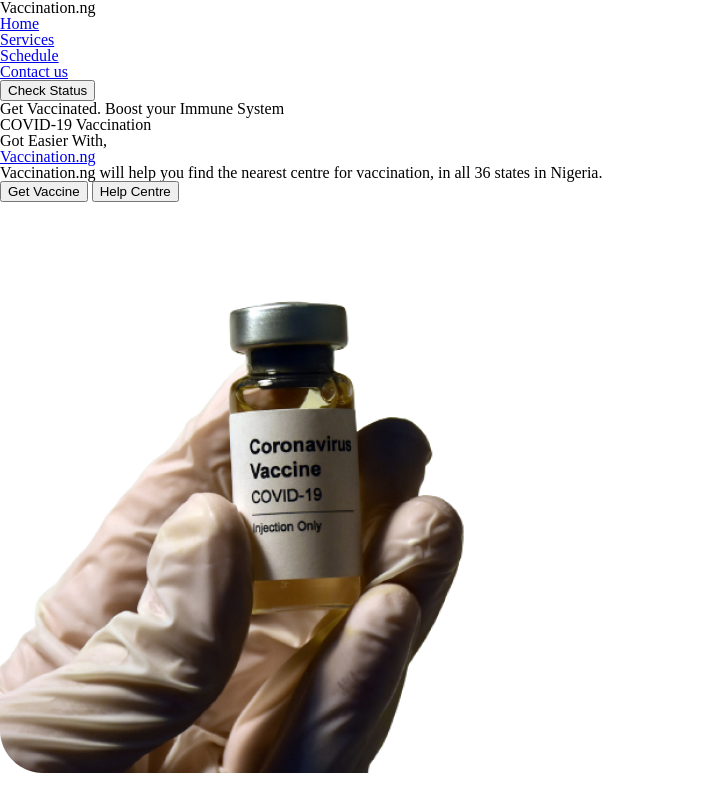
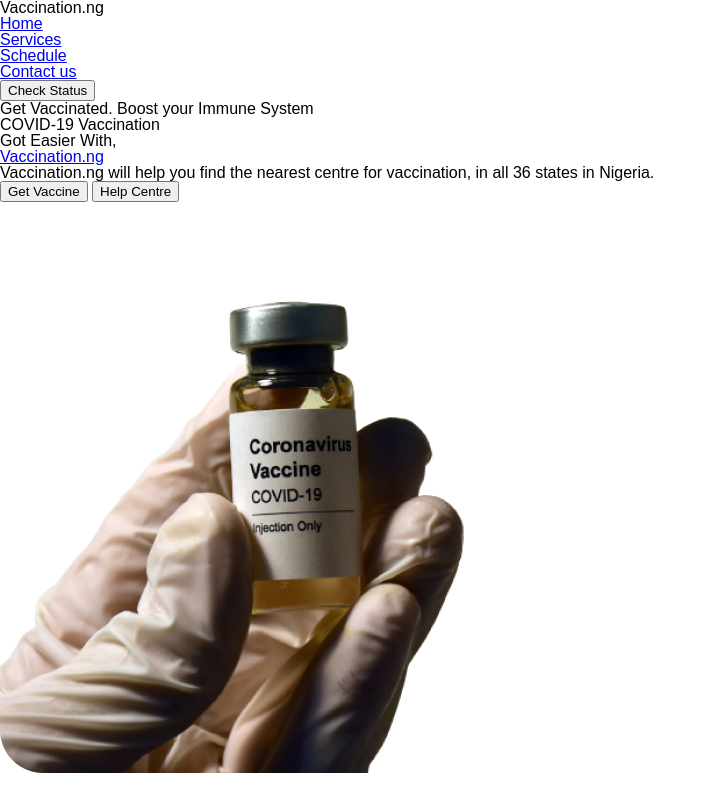
Before and after one commit to v-nvtsk/covid-landing, a plain HTML site: page index.html in a window 1280 px wide. Shown: the top 786 px of the page, without its empty margins (0-716 px from the left). Drawn offline with Linux system fonts and the light colour scheme.

Commit message:
Add page all elements box-sizing & font

```diff
--- a/style.css
+++ b/style.css
@@ -128,7 +128,12 @@ table {
   border-spacing: 0;
 }
 
-.page-wrapper {
+.page * {
+  font-family: Montserrat, sans-serif;
+  box-sizing: border-box;
+}
+
+.page__wrapper {
   margin: 0 auto;
   max-width: 1440px;
 }
```
